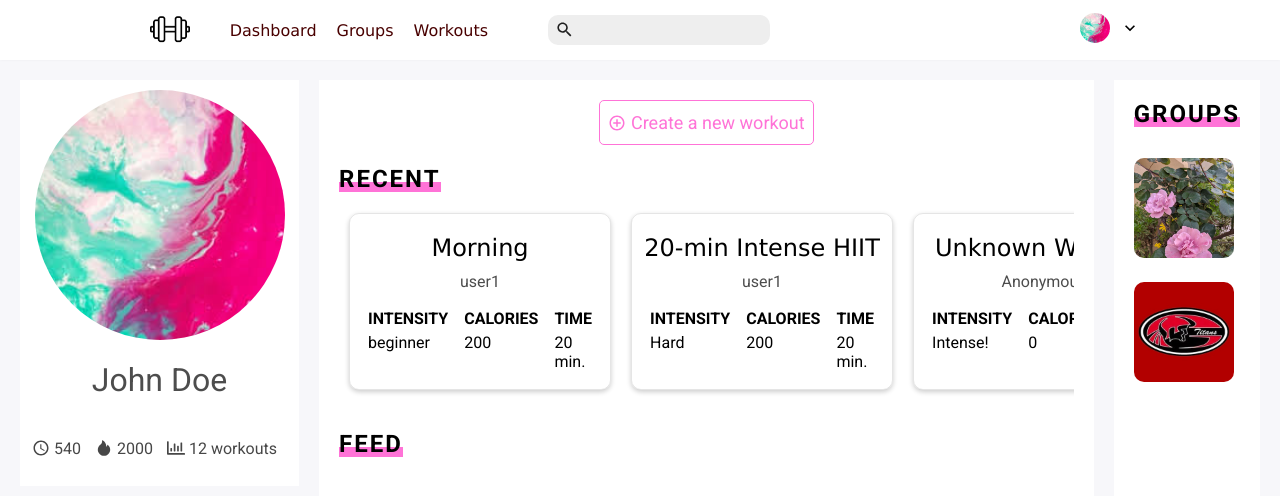
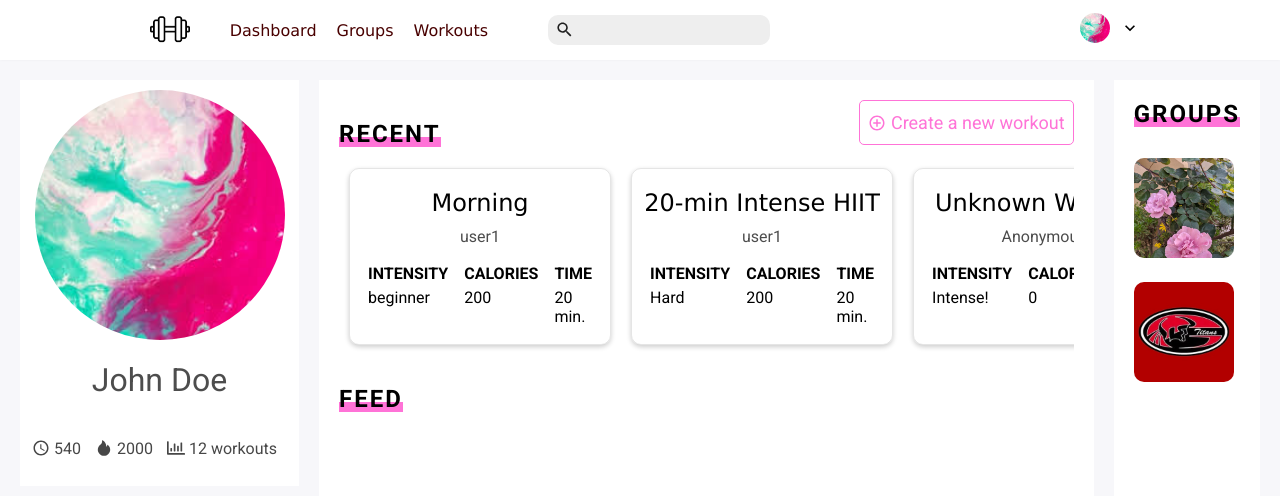
Before and after one commit to acrantel/fiitshare, a Next.js app: page / in a window 1280 px wide. Shown: the top 496 px of the page. Built offline with nearby package versions, Linux system fonts and the light colour scheme.

Commit message:
Right align create workout button

```diff
--- a/components/dashboard/dashboard.js
+++ b/components/dashboard/dashboard.js
@@ -3,7 +3,7 @@ import styles from './dashboard.module.css';
 import { userData, workoutData, exerciseData, groupData } from '../../database/database.js';
 import WorkoutCard from '../cards/workout-card.js'
 import Link from 'next/link';
-import {MdAddCircleOutline} from 'react-icons/md';
+import { MdAddCircleOutline } from 'react-icons/md';
 
 class Dashboard extends React.Component {
     render() {
@@ -16,16 +16,7 @@ class Dashboard extends React.Component {
 
 function DashboardCenter({ userId }) {
     return <div className={styles.dashboardCenter}>
-        <Link href='/create-workout'>
-                <a className='button'>
-                <div className={styles.dashboardCenterButtonContent}>
-                    <div className={styles.dashboardCenterButtonIcon}>
-                <MdAddCircleOutline /></div>
-                <div className={styles.dashboardCenterButtonText}>Create a new workout</div>
 
-                </div>
-                </a>
-        </Link>
         <Recent userId={userId} />
         <Feed />
     </div>
@@ -33,7 +24,20 @@ function DashboardCenter({ userId }) {
 
 function Recent({ userId }) {
     return <div className={styles.recentSection}>
-        <h1 className='section-title'><span>Recent</span></h1>
+        <div className={styles.recentHeader}>
+            <h1 className='section-title'><span>Recent</span></h1>
+
+            <div className={styles.recentHeaderButton}>
+                <Link href='/create-workout'>
+                    <a className={['button', styles.dashboardCenterButtonContent].join(' ')}>
+                        <div className={styles.dashboardCenterButtonIcon}>
+                            <MdAddCircleOutline /></div>
+                        <div className={styles.dashboardCenterButtonText}>Create a new workout</div>
+                    </a>
+                </Link>
+            </div>
+        </div>
+
         <ul className={styles.sectionList}>
             {userData[userId]['recent_workouts'].map(function (item) {
                 return <li className={styles.listItem} key={item}>
--- a/components/dashboard/dashboard.module.css
+++ b/components/dashboard/dashboard.module.css
@@ -14,6 +14,7 @@
     display: flex;
     flex-direction: row;
     align-content: center;
+    width: fit-content;
 }
 .dashboardCenterButtonText {
     align-self:center;
@@ -54,7 +55,17 @@
 
 .recentSection {
     display: inline;
+
 }
+
+.recentHeader {
+    display: flex;
+    flex-direction: row;
+}
+.recentHeaderButton {
+    margin-left: auto;
+}
+
 .sectionList {
     margin: 0;
     padding: 10px 0;
```
Also changed, not shown: pages/workouts.js (+4 -7 lines).
